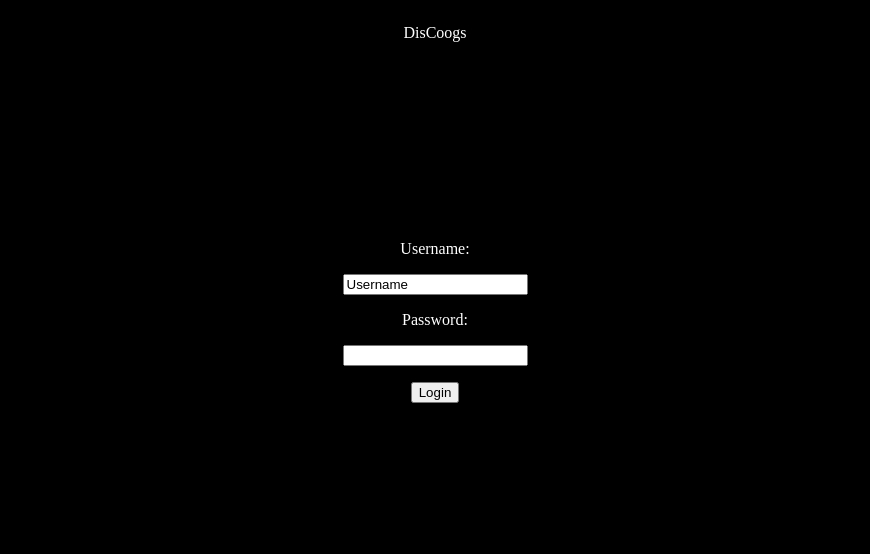
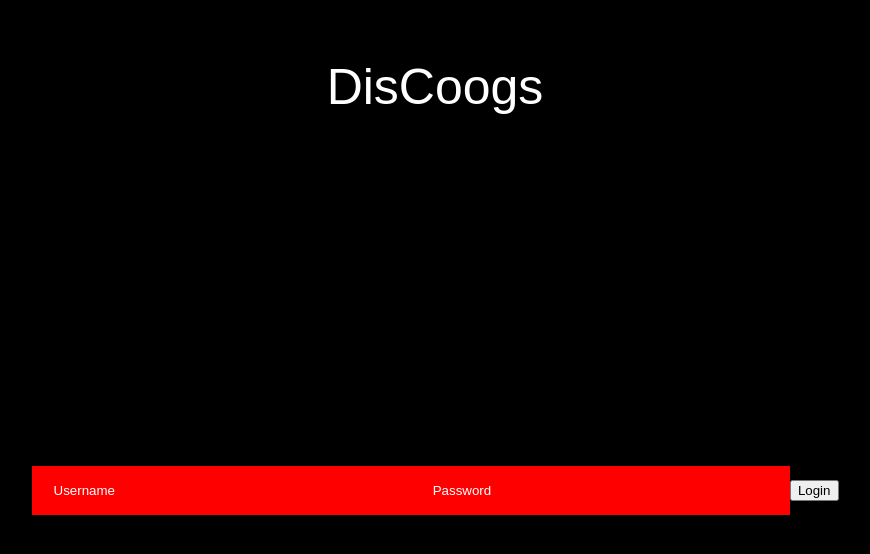
Before and after one commit to roliestpoliest/music_library, a React (Create React App) app in the folder frontend/: page / in a window 1280 px wide. Shown: the top 554 px of the page, without its empty margins (205-1075 px from the left). Built offline with nearby package versions, Linux system fonts and the light colour scheme.

Commit message:
css changes

```diff
--- a/frontend/src/App.css
+++ b/frontend/src/App.css
@@ -12,5 +12,30 @@ body{
 .title{
   text-align: center;
   color: white;
-  min-height: 25vh;
+  min-height: 50vh;
+  margin-top: 50px;
+  font-size: 50px;
+  font-family: Arial, Helvetica, sans-serif;
 }
+.username{
+  color: white;
+  background-color: red;
+  width: 30%;
+  padding: 15px 20px;
+  margin: 8px 0;
+  box-sizing: border-box;
+  border: 2px solid red;
+  margin-bottom: 5px;
+}
+.password{
+  color: white;
+  background-color: red;
+  width: 30%;
+  padding: 15px 20px;
+  margin: 8px 0;
+  box-sizing: border-box;
+  border: 2px solid red;
+}
+::placeholder{
+  color: white;
+}
--- a/frontend/src/App.js
+++ b/frontend/src/App.js
@@ -2,6 +2,8 @@ import React, {useState} from 'react';
 import './App.css';
 // <li><a href = '#'>Create new account </a></li>
 //import './logintest.css';
+//<p> Username: </p>
+//<p> Password: </p>
 function App() {
 
     const [name, setName] = useState("Username")
@@ -23,11 +25,8 @@ function App() {
       <div className = 'title'>
         <p> DisCoogs </p>
       </div>
-      <p> Username: </p>
-      <input value = {name} onChange = {handleNameChange}/>
-      <p> Password: </p>
-      <input password = {password} onChange = {handlePasswordChange}/>
-      <p></p>
+      <input className = 'username col-xs-3' value = {name} onChange = {handleNameChange} placeholder = "Username" />
+      <input className = "password col-xs-4 col-xs-offset-2" value1 = {password} onChange = {handlePasswordChange} placeholder = "Password"/>
       <button onClick = {clickLogin}> Login </button>
     </div>
   );
--- a/frontend/src/pages/Login/Login.js
+++ b/frontend/src/pages/Login/Login.js
@@ -23,7 +23,7 @@ export default function Login() {
       <p> Username: </p>
       <input value = {name} onChange = {handleNameChange}/>
       <p> Password: </p>
-      <input password = {password} onChange = {handlePasswordChange}/>
+      <input className = 'password' password = {password} onChange = {handlePasswordChange}/>
       <p></p>
       <button onClick = {clickLogin}> Login </button>
       <li><a href = '#'>Create new account </a></li>
```
